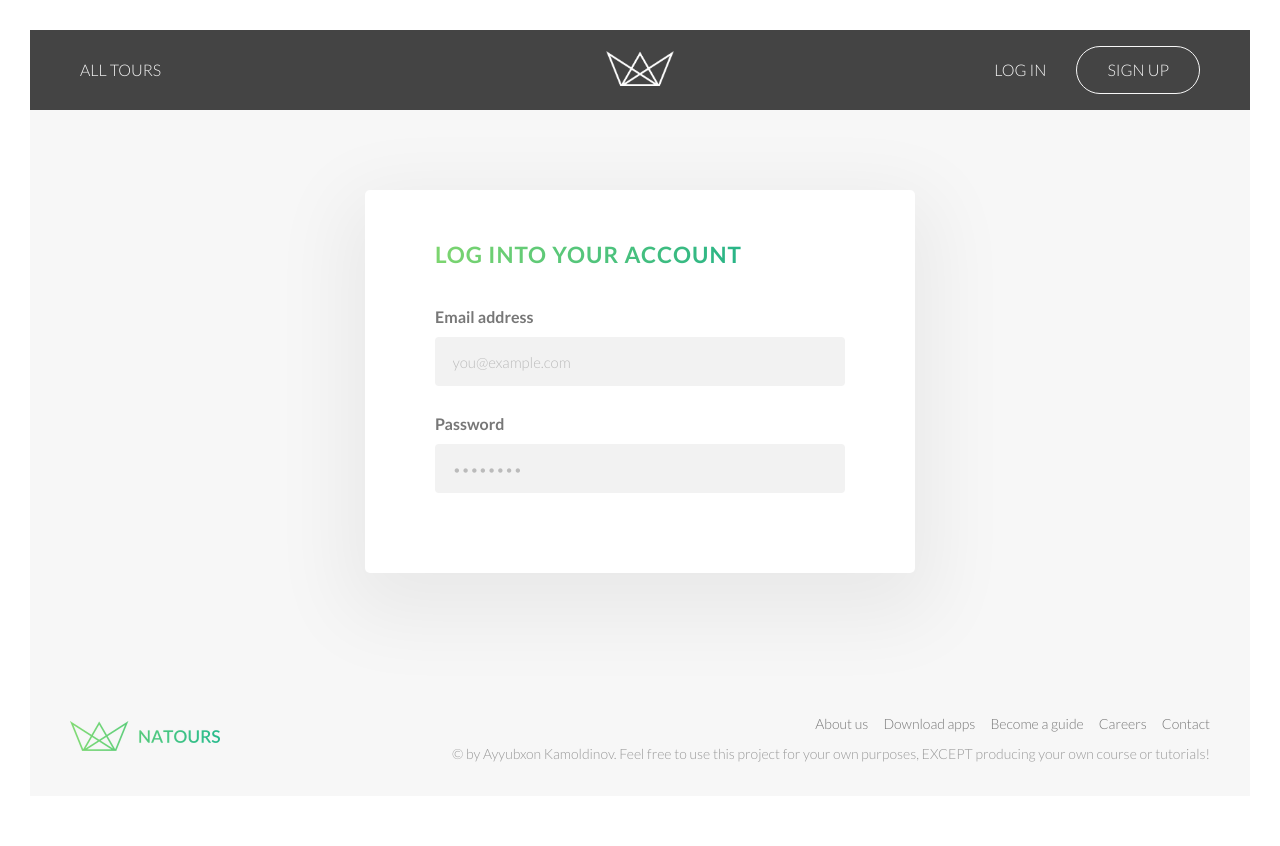
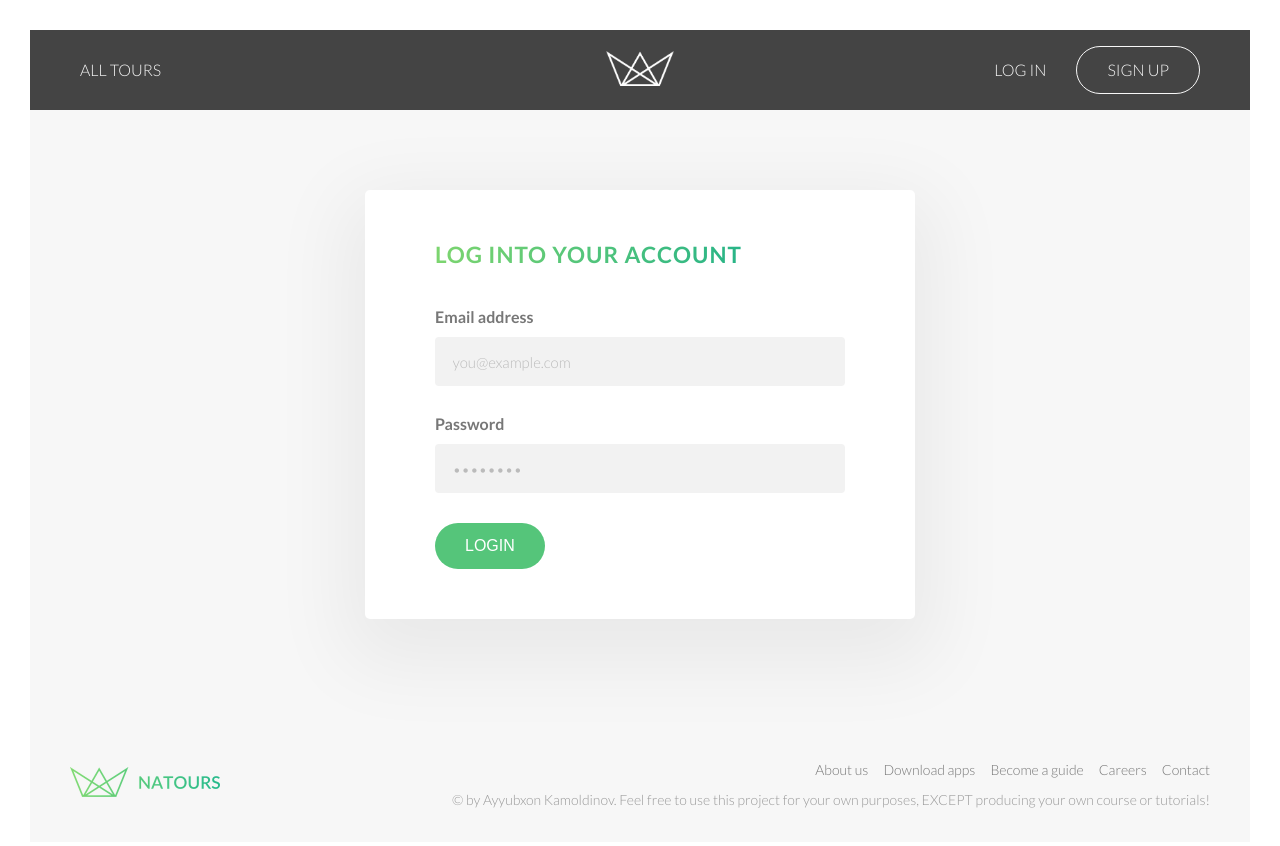
Before and after one commit to kamol-ayyub/natoursapp-frontend, a React (Create React App) app: page /login in a window 1280 px wide. Shown: the top 846 px of the page. Built offline with nearby package versions, Linux system fonts and the light colour scheme.

Commit message:
refs added to login form

```diff
--- a/src/app/pages/login/Login.tsx
+++ b/src/app/pages/login/Login.tsx
@@ -1,6 +1,12 @@
-import { FC } from 'react';
+import { FC, useRef } from 'react';
 
 export const Login: FC = () => {
+  const emailRef = useRef<HTMLInputElement>(null);
+  const passwordRef = useRef<HTMLInputElement>(null);
+  const handleLogin = () => {
+    console.log(emailRef.current?.value, passwordRef.current?.value);
+  };
+
   return (
     <main className='main'>
       <div className='login-form'>
@@ -15,6 +21,7 @@ export const Login: FC = () => {
               type='email'
               placeholder='you@example.com'
               required
+              ref={emailRef}
             />
           </div>
           <div className='form__group ma-bt-md'>
@@ -26,7 +33,13 @@ export const Login: FC = () => {
               type='password'
               placeholder='••••••••'
               required
+              ref={passwordRef}
             />
+          </div>
+          <div className='form__group'>
+            <button onClick={handleLogin} className='btn btn--green'>
+              Login
+            </button>
           </div>
         </div>
       </div>
```
